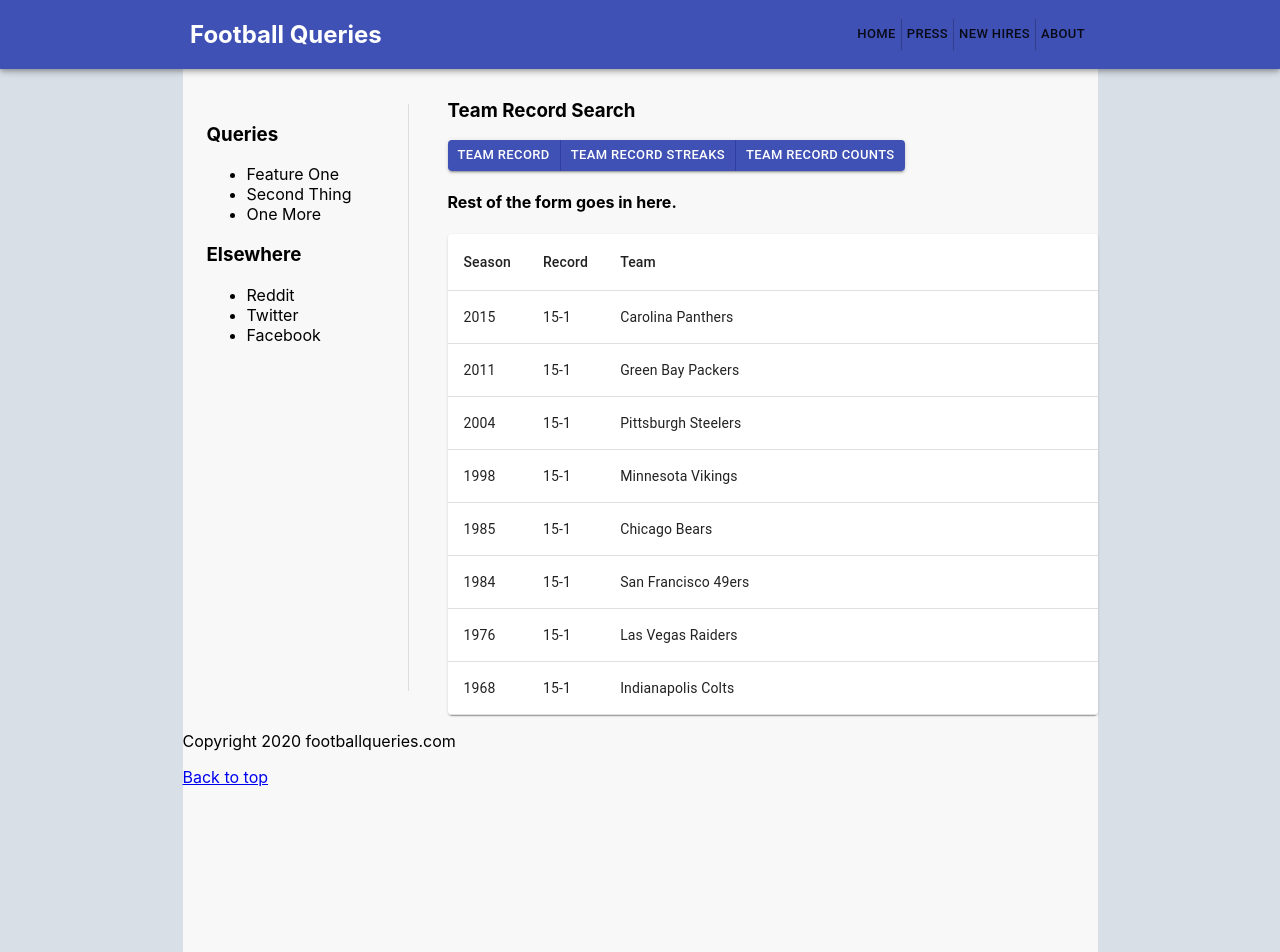
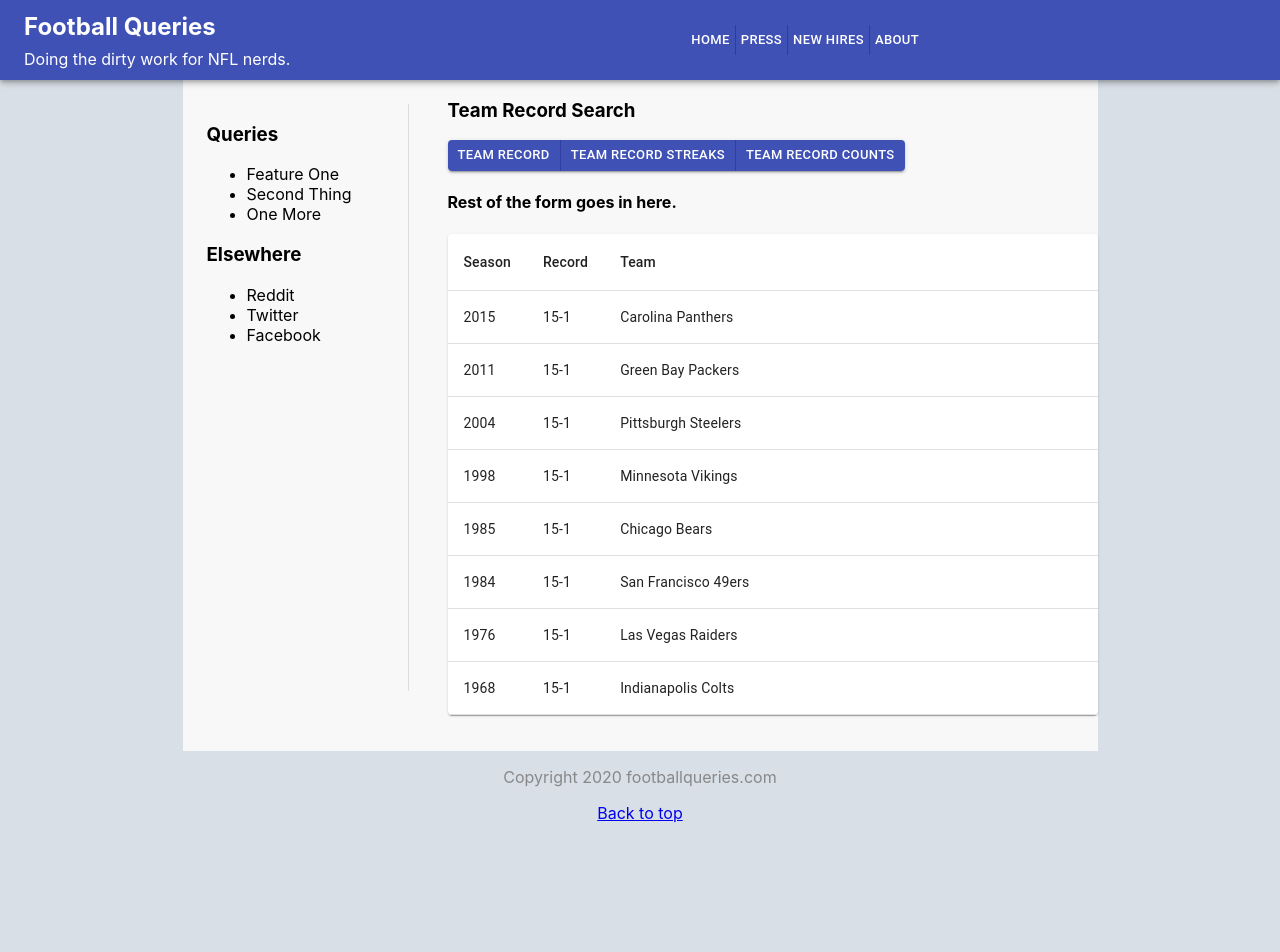
Before and after one commit to ogrotten/fbq, a React (Create React App) app: page / in a window 1280 px wide. Shown: the top 952 px of the page. Built offline with nearby package versions, Linux system fonts and the light colour scheme.

Commit message:
base style complete

```diff
--- a/package.json
+++ b/package.json
@@ -7,6 +7,7 @@
     "@testing-library/jest-dom": "^5.11.4",
     "@testing-library/react": "^11.1.0",
     "@testing-library/user-event": "^12.1.10",
+    "node-sass": "4.14.1",
     "react": "^17.0.1",
     "react-dom": "^17.0.1",
     "react-scripts": "4.0.0",
--- a/src/App.jsx
+++ b/src/App.jsx
@@ -17,8 +17,8 @@ import {
 	Typography,
 } from "@material-ui/core";
 
-import "./App.frame.css";
-import "./App.styles.css";
+import "./App.frame.scss";
+import "./App.styles.scss";
 import { Footer } from "./components/Footer";
 import { Main } from "./components/Main";
 import { Sidebar } from "./components/Sidebar";
--- a/src/App.styles.css
+++ b/src/App.styles.scss
@@ -4,8 +4,17 @@
 	display: flex;
 	flex-direction: row-reverse;
 	justify-content: space-between;
+	align-items: center;
 	width: 900px;
-	margin: 0 auto;
+	margin: auto 0;
+	.logo {
+		display: flex;
+		flex-direction: column;
+		justify-content: center;
+		* {
+			margin: 4px 0;
+		}
+	}
 }
 
 .container {
@@ -16,3 +25,10 @@
 	border-right: 1px solid #dddddd;
 	margin: 24px;
 }
+
+.footer {
+	margin: 36px 0 0 0;
+	background-color: #d8dfe7;
+	color: #888;
+	text-align: center;
+}
--- a/src/components/Footer/index.jsx
+++ b/src/components/Footer/index.jsx
@@ -3,10 +3,8 @@ import React from "react";
 export const Footer = () => {
 	return (
 		<div className="footer">
-			<div>
-				<p>Copyright 2020 footballqueries.com</p>
-				<a href="#root">Back to top</a>
-			</div>
+			<p>Copyright 2020 footballqueries.com</p>
+			<a href="#root">Back to top</a>
 		</div>
 	);
 };
--- a/src/components/Header/index.jsx
+++ b/src/components/Header/index.jsx
@@ -22,21 +22,21 @@ import {
 
 export const Header = () => {
 	return (
-		<AppBar>
+		<AppBar style={{ height: 80 }}>
 			<Toolbar className="header">
 				<ButtonGroup
 					variant="text"
 					size="small"
 					aria-label="small contained button group"
 				>
-					<Button>Home</Button>
-					<Button>Press</Button>
-					<Button>New Hires</Button>
-					<Button>About</Button>
+					<Button style={{ color: "white" }}>Home</Button>
+					<Button style={{ color: "white" }}>Press</Button>
+					<Button style={{ color: "white" }}>New Hires</Button>
+					<Button style={{ color: "white" }}>About</Button>
 				</ButtonGroup>
-				<div>
+				<div className="logo">
 					<h2>Football Queries</h2>
-					{/* <p>Doing the dirty work for NFL nerds.</p> */}
+					<p>Doing the dirty work for NFL nerds.</p>
 				</div>
 			</Toolbar>
 		</AppBar>
```
Also changed, not shown: src/App.frame.scss (renamed from src/App.frame.css), 1 other file (tests, documents, lock files or other folders).
